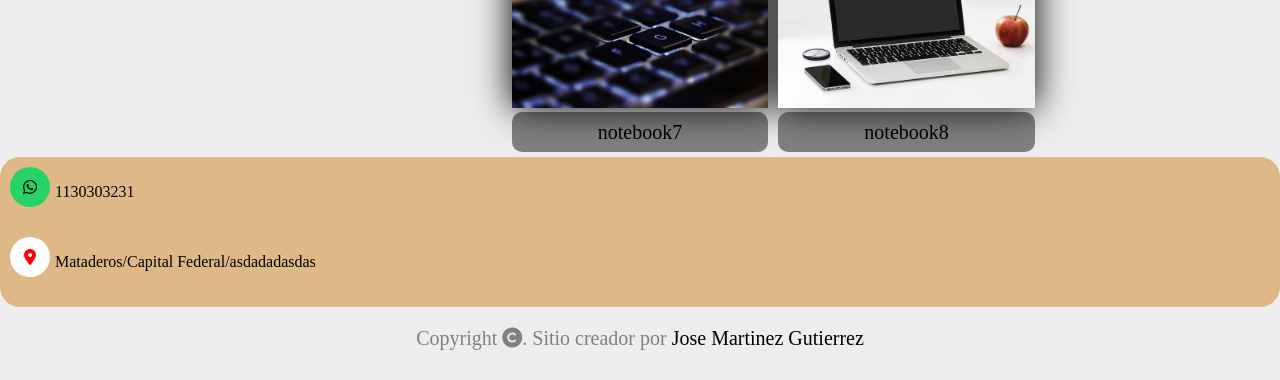
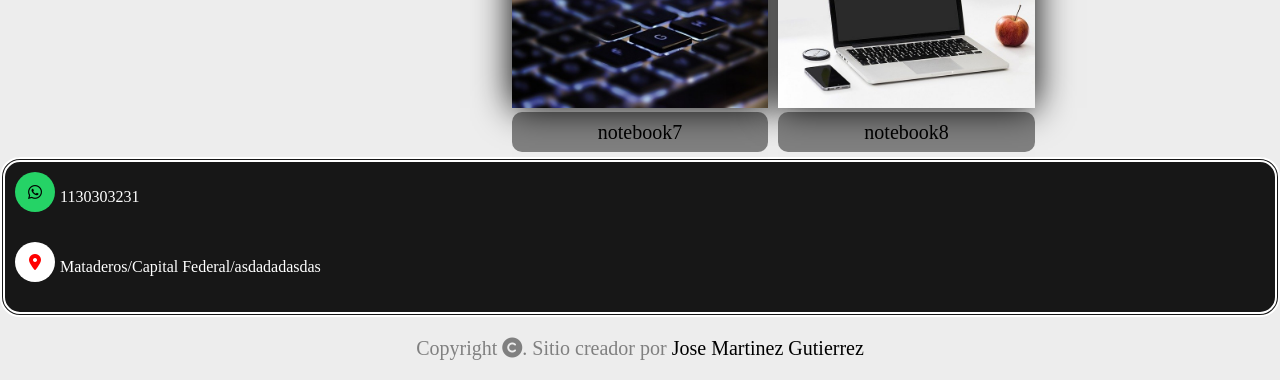
Before and after one commit to martinez022jose/Galeria-Productos-Electronicos, a plain HTML site: page index.html in a window 1280 px wide. Shown: the part 1112-1492 px from the top of the page. Drawn offline with Linux system fonts and the light colour scheme.

Commit message:
Se realiza modificaciones sobre el footer

```diff
--- a/estiloVentaProductosElectronicos.css
+++ b/estiloVentaProductosElectronicos.css
@@ -186,13 +186,13 @@ section .cajaPantallaUnica .cajaImg .cajaBoton #botonCerrar{
 
  footer .cajaContactos{
  	flex-wrap: wrap;
- 	background: #DEB887 ;
+ 	background: rgba(0,0,0,0.9) ;
  	border-radius: 40px;
     height: 150px;
     border-radius: 20px;
  	flex-direction: column;
  	display: flex;
-
+    border:5px double white;
 
  }
 
@@ -252,6 +252,7 @@ footer .cajaContactos .icono .descripcionIcono{
 	justify-content: center;
 	align-items: center;
 	margin-left:5px;
+	color:white;
 }
 
 footer .contenedorDerechos{
```
